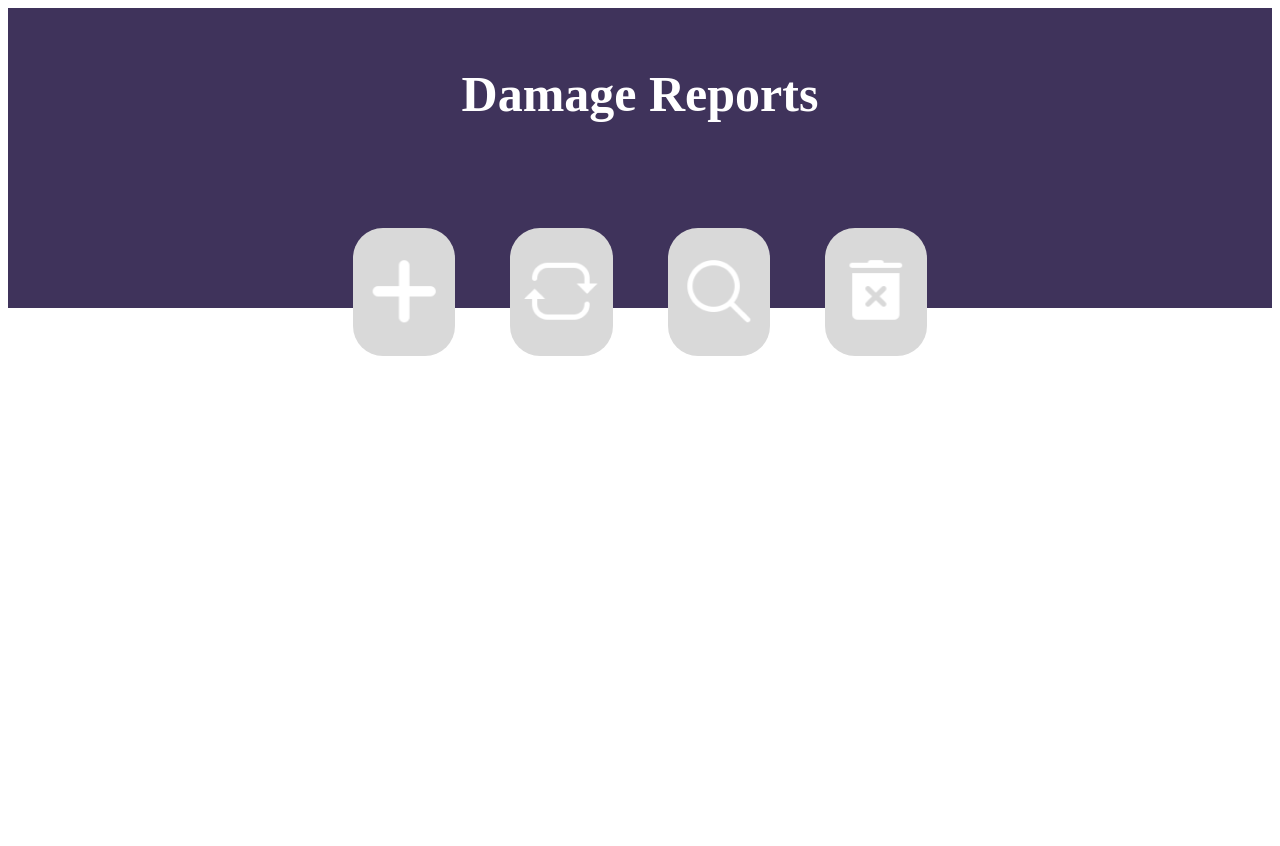
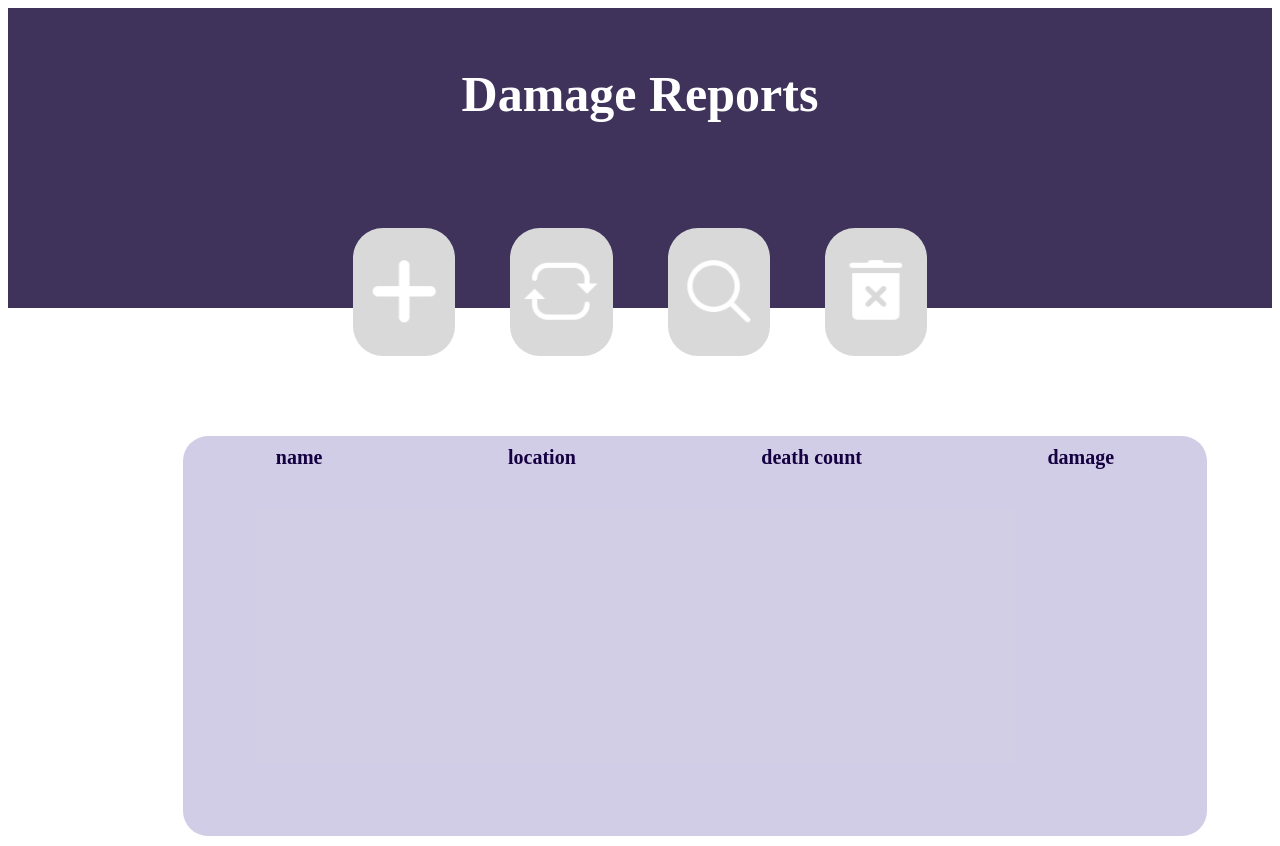
Before and after one commit to MoranSin/FS-3rd-Assignment, a React (Vite) app in the folder react-app/: page / in a window 1280 px wide. Before the commit the page ends 800 px from the top, so only its background shows below. Built offline with nearby package versions, Linux system fonts and the light colour scheme.

Commit message:
added reports

```diff
--- a/react-app/src/App.jsx
+++ b/react-app/src/App.jsx
@@ -2,6 +2,7 @@ import { useState } from 'react'
 import './App.css'
 import Header from './components/header/Header'
 import ButtonList from "./components/ButtonList/ButtonList.jsx";
+import ReportsCon from "./components/reportsCon/reportsCon.jsx";
 
 
 function App() {
@@ -10,6 +11,7 @@ function App() {
     <>
         <Header />
         <ButtonList />
+        <ReportsCon />
     </>
   )
 }
```
